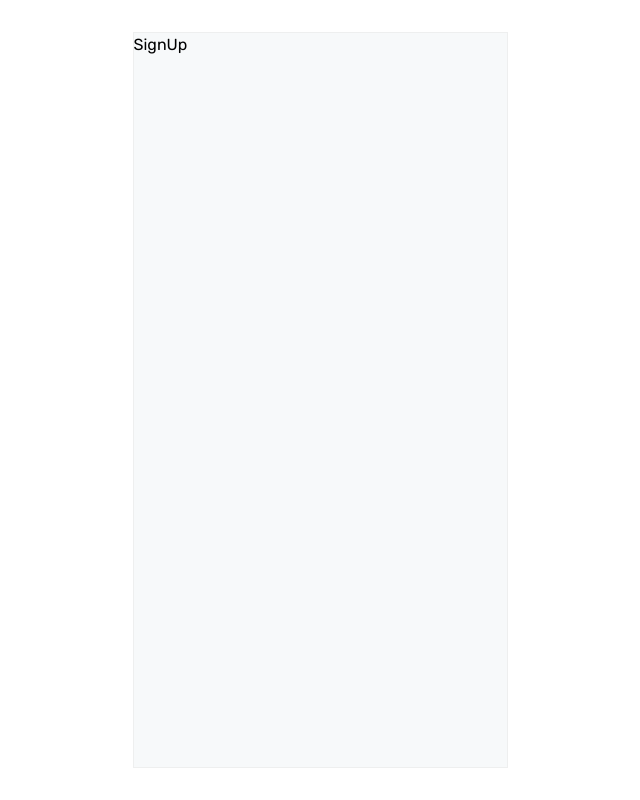
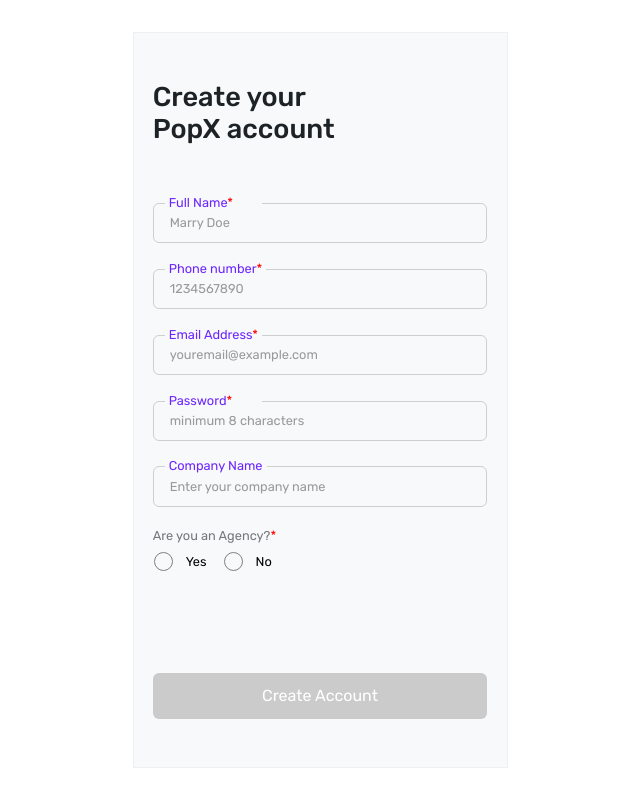
Before and after one commit to tuhindas56/educase-reactjs-assignment, a React (Vite) app: page /signup in a window 1280 px wide. Shown: the whole page, without its empty margins (320-960 px from the left). Built offline with nearby package versions, Linux system fonts and the light colour scheme.

Commit message:
feat: implement signup page

```diff
--- a/src/components/SignUp.jsx
+++ b/src/components/SignUp.jsx
@@ -1,4 +1,231 @@
+import { useEffect, useState } from "react"
+import { useNavigate } from "react-router-dom"
+import styled from "styled-components"
+import { ButtonPrimary } from "./Buttons"
+import { FormField, Input, Label } from "./Form"
+
+const Wrapper = styled.div`
+  flex: 1;
+  display: flex;
+  flex-direction: column;
+  padding: 3rem 1.2rem;
+
+  h1 {
+    line-height: normal;
+    margin-bottom: 2rem;
+  }
+
+  p {
+    margin: 0.8rem 0 0.4rem 0;
+    font-size: 0.8rem;
+  }
+`
+
+const Form = styled.form`
+  flex: 1;
+  display: flex;
+  flex-direction: column;
+  justify-content: space-between;
+  fieldset {
+    border: none;
+    padding: 0;
+  }
+
+  input[type="radio"] {
+    accent-color: var(--primary);
+    height: 1px;
+    width: 1px;
+    opacity: 0;
+  }
+
+  label[for="agencyYes"],
+  label[for="agencyNo"] {
+    display: inline-flex;
+    align-items: center;
+    gap: 0.8rem;
+    font-size: 0.8rem;
+    margin-right: 1rem;
+  }
+
+  label[for="agencyYes"]:before,
+  label[for="agencyNo"]:before {
+    content: "";
+    border: 1px solid gray;
+    height: 1.2rem;
+    width: 1.2rem;
+    border-radius: 50%;
+  }
+
+  input[type="radio"]:checked + label::before {
+    border: 1px solid var(--primary);
+
+    background: radial-gradient(
+      0.75em circle at center,
+      var(--primary) 50%,
+      transparent 55%
+    );
+  }
+`
+
+const SignUpButton = styled(ButtonPrimary)`
+  background-color: ${({ disabled }) =>
+    disabled ? `#cbcbcb` : `var(--primary)`};
+`
+
 function SignUp() {
-  return <div>SignUp</div>
+  const navigate = useNavigate()
+  const [disabled, setDisabled] = useState(true)
+  const [fieldValues, setFieldValues] = useState({
+    fullName: "",
+    phoneNo: "",
+    emailAddress: "",
+    password: "",
+    companyName: "",
+    agency: "",
+  })
+
+  function handleSubmit(e) {
+    e.preventDefault()
+
+    if (document.startViewTransition) {
+      document.startViewTransition(() => {
+        navigate("/profile")
+      })
+    } else {
+      navigate("/profile")
+    }
+  }
+
+  function handleChange(e) {
+    const { name, value } = e.target
+    setFieldValues(f => ({ ...f, [name]: value }))
+  }
+
+  useEffect(() => {
+    if (
+      fieldValues.fullName &&
+      fieldValues.phoneNo &&
+      fieldValues.emailAddress &&
+      fieldValues.password &&
+      fieldValues.agency
+    ) {
+      setDisabled(false)
+    } else {
+      setDisabled(true)
+    }
+  }, [fieldValues])
+
+  return (
+    <Wrapper>
+      <h1>Create your PopX account</h1>
+
+      <Form onSubmit={handleSubmit}>
+        <fieldset>
+          <FormField>
+            <Label htmlFor="fullName">
+              Full Name<span style={{ color: "red" }}>*</span>
+            </Label>
+            <Input
+              type="text"
+              name="fullName"
+              id="fullName"
+              onChange={handleChange}
+              value={fieldValues.fullName}
+              placeholder="Marry Doe"
+              required
+            />
+          </FormField>
+
+          <FormField>
+            <Label htmlFor="phoneNo">
+              Phone number<span style={{ color: "red" }}>*</span>
+            </Label>
+            <Input
+              type="tel"
+              name="phoneNo"
+              id="phoneNo"
+              onChange={handleChange}
+              value={fieldValues.phoneNo}
+              pattern="[0-9]*"
+              placeholder="1234567890"
+              required
+              minLength={10}
+              maxLength={10}
+            />
+          </FormField>
+
+          <FormField>
+            <Label htmlFor="emailAddress">
+              Email Address<span style={{ color: "red" }}>*</span>
+            </Label>
+            <Input
+              type="email"
+              name="emailAddress"
+              id="emailAddress"
+              onChange={handleChange}
+              value={fieldValues.emailAddress}
+              placeholder="youremail@example.com"
+              required
+            />
+          </FormField>
+
+          <FormField>
+            <Label htmlFor="password">
+              Password<span style={{ color: "red" }}>*</span>
+            </Label>
+            <Input
+              type="password"
+              name="password"
+              id="password"
+              onChange={handleChange}
+              value={fieldValues.password}
+              placeholder="minimum 8 characters"
+              required
+              minLength={8}
+            />
+          </FormField>
+          <FormField>
+            <Label htmlFor="companyName">Company Name</Label>
+            <Input
+              type="text"
+              name="companyName"
+              id="companyName"
+              onChange={handleChange}
+              value={fieldValues.companyName}
+              placeholder="Enter your company name"
+            />
+          </FormField>
+
+          <FormField style={{ marginTop: "1.2rem" }}>
+            <p>
+              Are you an Agency?<span style={{ color: "red" }}>*</span>
+            </p>
+            <input
+              type="radio"
+              name="agency"
+              id="agencyYes"
+              onChange={handleChange}
+              value="yes"
+              required
+            />
+            <label htmlFor="agencyYes">Yes</label>
+            <input
+              type="radio"
+              name="agency"
+              id="agencyNo"
+              onChange={handleChange}
+              value="no"
+              required
+            />
+            <label htmlFor="agencyNo">No</label>
+          </FormField>
+        </fieldset>
+
+        <SignUpButton type="submit" disabled={disabled}>
+          Create Account
+        </SignUpButton>
+      </Form>
+    </Wrapper>
+  )
 }
 export default SignUp
```
